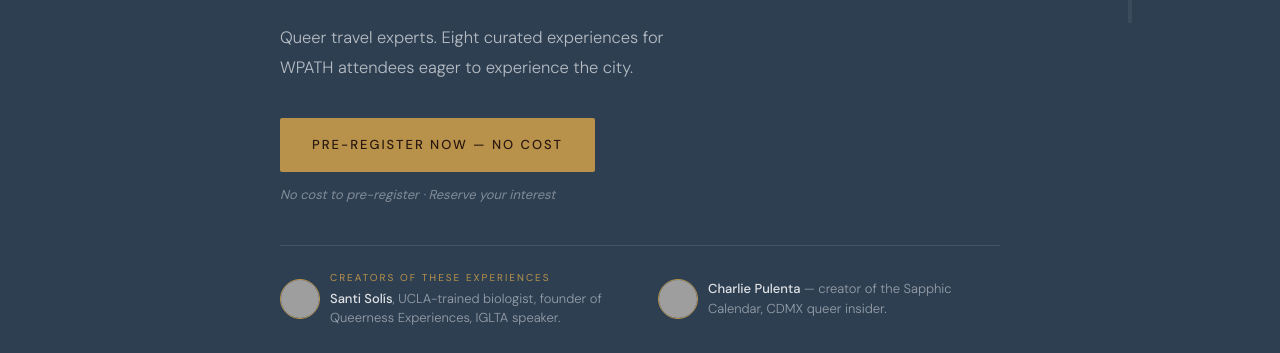
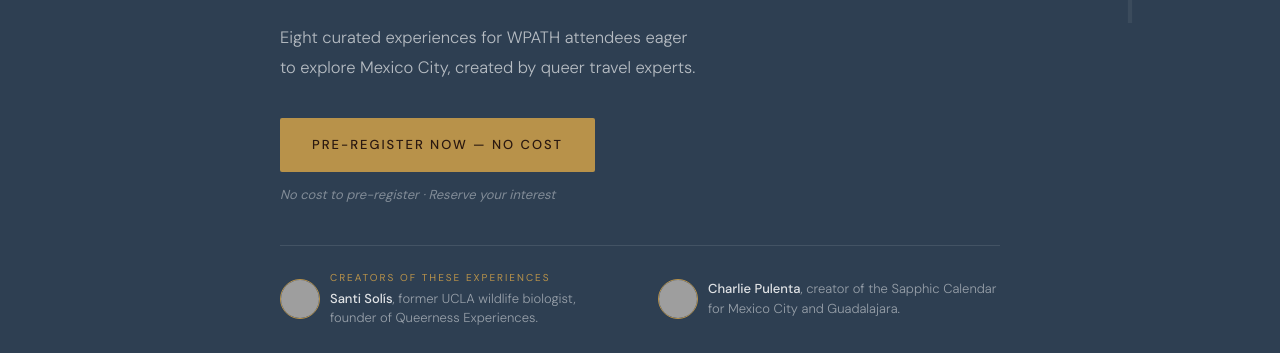
Before and after one commit to queernessexperiences-png/queerness-astro, an Astro site: page /wpath-2026 in a window 1280 px wide. Shown: the part 447-800 px from the top of the page. Built offline with nearby package versions, Linux system fonts and the light colour scheme; Astro itself is replaced by a stand-in of ours; grey boxes are pictures that could not be loaded.

Commit message:
Remove unconfirmed IGLTA credit; fix bio copy accuracy
- IGLTA speaker status isn't confirmed yet, pulled it back out of
  both the WPATH page and About page rather than publish an
  unconfirmed credential.
- "UCLA-trained biologist" corrected to "former UCLA wildlife
  biologist" for consistency with how it's phrased everywhere else
  on the site.
- Charlie Pulenta's bio corrected: creator of the Sapphic Calendar
  for Mexico City and Guadalajara, not "CDMX queer insider."
- Hero subhead reworded per exact requested phrasing.

```diff
--- a/src/pages/about.astro
+++ b/src/pages/about.astro
@@ -14,7 +14,7 @@ import Layout from '../layouts/Layout.astro';
 
 <section class="creds" aria-label="Credentials" style="background:var(--bone);padding:var(--s-lg) var(--s-sm);">
   <div class="cred"><div class="cnum">01</div><div><div class="ct">UCLA Wildlife Biologist</div><div class="cd">Former field biologist. The science behind every nature-based tour.</div></div></div>
-  <div class="cred"><div class="cnum">02</div><div><div class="ct">Conference Speaker</div><div class="cd">Speaks on queer travel at international conferences, including IGLTA.</div></div></div>
+  <div class="cred"><div class="cnum">02</div><div><div class="ct">Conference Speaker</div><div class="cd">Speaks on queer travel at international conferences.</div></div></div>
   <div class="cred"><div class="cnum">03</div><div><div class="ct">Women's Day Speaker</div><div class="cd">Led a talk to 300+ women across Latin America on expanding their comfort zones.</div></div></div>
   <div class="cred"><div class="cnum">04</div><div><div class="ct">Committee Member, LADLE</div><div class="cd">Los Amigos de la Esquina. Started as an original volunteer, later general manager, now on committee.</div></div></div>
 </section>
--- a/src/pages/wpath-2026.astro
+++ b/src/pages/wpath-2026.astro
@@ -34,7 +34,7 @@ import Layout from '../layouts/Layout.astro';
     <div class="wp-hero-date">November 7–12, 2026 · Hyatt Regency Mexico City · Polanco</div>
     <div class="wp-hero-title">Explore</div>
     <div class="wp-hero-title-sub">Mexico City</div>
-    <p class="wp-hero-sub">Queer travel experts. Eight curated experiences for WPATH attendees eager to experience the city.</p>
+    <p class="wp-hero-sub">Eight curated experiences for WPATH attendees eager to explore Mexico City, created by queer travel experts.</p>
     <a href="#register" class="wp-hero-btn">Pre-register now — no cost</a>
     <div class="wp-hero-note">No cost to pre-register · Reserve your interest</div>
 
@@ -43,13 +43,13 @@ import Layout from '../layouts/Layout.astro';
         <img class="wp-guide-photo" src="https://static.wixstatic.com/media/8390e6_da713041a20249578f97f05814aa3d88~mv2.jpg" alt="Santi Solís queer guide Mexico City">
         <div>
           <div class="wp-guide-label">Creators of these experiences</div>
-          <div class="wp-guide-text"><strong>Santi Solís</strong>, UCLA-trained biologist, founder of Queerness Experiences, IGLTA speaker.</div>
+          <div class="wp-guide-text"><strong>Santi Solís</strong>, former UCLA wildlife biologist, founder of Queerness Experiences.</div>
         </div>
       </div>
       <div class="wp-guide">
         <img class="wp-guide-photo" src="https://static.wixstatic.com/media/8390e6_23db590e038944018420a1a9685f4e43~mv2.png" alt="Charlie Pulenta queer guide Mexico City">
         <div>
-          <div class="wp-guide-text"><strong>Charlie Pulenta</strong> — creator of the Sapphic Calendar, CDMX queer insider.</div>
+          <div class="wp-guide-text"><strong>Charlie Pulenta</strong>, creator of the Sapphic Calendar for Mexico City and Guadalajara.</div>
         </div>
       </div>
     </div>
```
